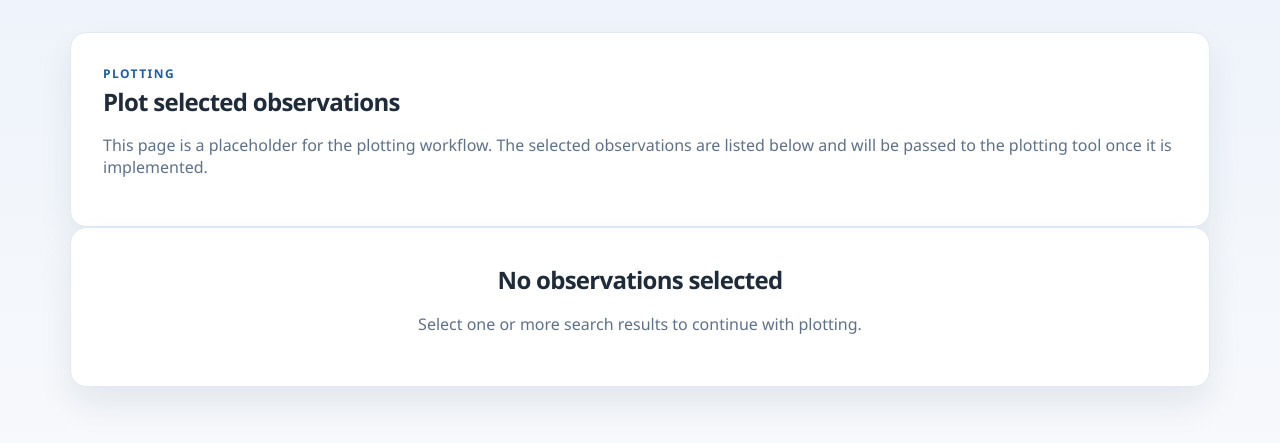
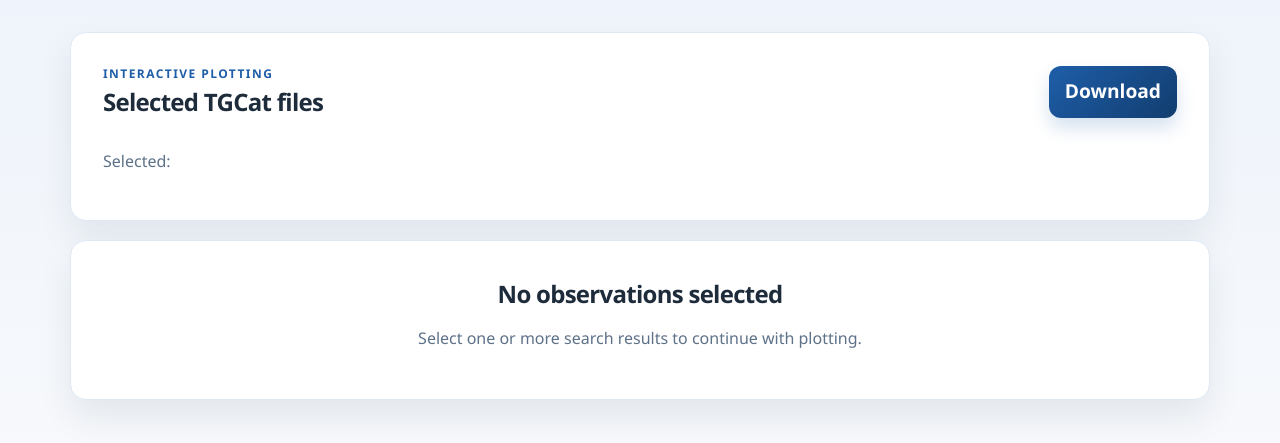
Before and after one commit to HETGS/tgdingo, a Django app: page /plot-spectrum/ in a window 1280 px wide. Shown: the part 77-520 px from the top of the page. Run offline with Django 5.2, Linux system fonts and the light colour scheme; parts of the project's set-up code (start-up, migrations or seed data) failed here and were passed over; some libraries are stand-ins or nearby versions.

Commit message:
Further updates of text, buttons, design

```diff
--- a/catalog/views.py
+++ b/catalog/views.py
@@ -601,7 +601,7 @@ def _format_observation_label(observation, source_name):
     if _obsid_has_multiple_obi(observation.obsid):
         return f"ObsID: {observation.obsid} (OBI: {observation.obi}, {source_name})"
     else:
-        return f"ObsID: {observation.obsid} ({sname})"
+        return f"ObsID: {observation.obsid} ({source_name})"
 
 
 def _selected_observation_display_name(observation_id):
@@ -924,7 +924,12 @@ def _build_download_zip(selected_obsids, selected_categories):
 
 def download_selection(request):
     """Render the bulk-download selection page or return a ZIP archive for the chosen groups."""
-    raw_obsids = request.GET.getlist("obsids") + request.POST.getlist("obsids")
+    raw_obsids = (
+        request.GET.getlist("obsids")
+        + request.POST.getlist("obsids")
+        + request.GET.getlist("tgcat_ids")
+        + request.POST.getlist("tgcat_ids")
+    )
     selected_obsids = _normalized_obsid_list(raw_obsids)
 
     selected_obs_labels = [
@@ -964,6 +969,7 @@ def download_selection(request):
             "selected_obs_labels": selected_obs_labels,
             "selected_categories": selected_categories,
             "download_options": DOWNLOAD_DATA_OPTIONS,
+            "plot_tgcat_ids": selected_obsids,
         },
     )
 
@@ -1010,6 +1016,7 @@ def plot_selection(request):
         "catalog/plot_selection.html",
         {
             "selected_tgcat_ids": selected_tgcat_ids,
+            "plot_tgcat_ids": selected_tgcat_ids,
             "selected_obs_labels": selected_obs_labels,
             "analysis": analysis,
             "plot_analysis_modes": PLOT_ANALYSIS_MODES,
@@ -1179,6 +1186,7 @@ def observation_detail(request, obsid_slug):
     if observation is None:
         raise Http404("Observation not found.")
 
+    applicable_tgcat_ids = list(queryset.values_list("id", flat=True))
     source = Source.objects.filter(srcid=observation.srcid).first()
     show_obi = _obsid_has_multiple_obi(observation.obsid)
 
@@ -1214,6 +1222,8 @@ def observation_detail(request, obsid_slug):
         "observation_date_iso": observation_date_iso,
         "notes_text": _as_plain_text(getattr(observation, "comments", None)),
         "preview_images": _preview_images_by_source(obsid, requested_obi),
+        "plot_tgcat_ids": applicable_tgcat_ids,
+        "download_obsids": applicable_tgcat_ids,
     }
     return render(request, "catalog/observation_detail.html", context)
 
--- a/static/catalog.css
+++ b/static/catalog.css
@@ -72,6 +72,13 @@ nav a {
 
 .page-content {
   padding: 2rem 0 4rem;
+}
+
+.break {
+    flex-basis: 100%;
+    /* 2. Forces this element to take up the full row width */
+    height: 0;
+    /* 3. Ensures it takes up no vertical space */
 }
 
 .hero,
@@ -488,8 +495,19 @@ button:hover:not(:disabled) {
   display: flex;
   justify-content: space-between;
   align-items: center;
+  flex-wrap: wrap;
   gap: 1rem;
   margin-bottom: 1.2rem;
+}
+
+.detail-header > .break {
+  flex-basis: 100%;
+  height: 0;
+}
+
+.detail-header > .muted-note {
+  flex-basis: 100%;
+  margin-top: 0;
 }
 
 .header-actions {
--- a/templates/catalog/observation_detail.html
+++ b/templates/catalog/observation_detail.html
@@ -9,8 +9,8 @@
       <h1>Observation {{ observation.obsid }}{% if show_obi and observation.obi is not None %} (OBI: {{ observation.obi }}){% endif %}</h1>
     </div>
     <div class="header-actions">
-      <a class="button big-button" href="{% url 'catalog:plot_spectrum' %}?tgcat_ids={{ observation.id }}">Plot</a>
-      <a class="button big-button" href="{% url 'catalog:download_selection' %}?obsids={{ observation.id }}">Download</a>
+      <a class="button big-button" href="{% url 'catalog:plot_spectrum' %}?{% for tgcat_id in plot_tgcat_ids %}{% if not forloop.first %}&{% endif %}tgcat_ids={{ tgcat_id }}{% endfor %}">Plot</a>
+      <a class="button big-button" href="{% url 'catalog:download_selection' %}?{% for obsid in download_obsids %}{% if not forloop.first %}&{% endif %}obsids={{ obsid }}{% endfor %}">Download</a>
     </div>
   </section>
 
--- a/templates/catalog/plot_selection.html
+++ b/templates/catalog/plot_selection.html
@@ -3,21 +3,18 @@
 {% block title %}Plot selected observations{% endblock %}
 
 {% block content %}
-  <section class="page-hero panel">
+  <section class="detail-header panel">
     <div>
-      <p class="eyebrow">Plotting</p>
-      {% if plot_html %}
-        <h1>{% if selected_tgcat_ids|length > 1 %}Selected observations{% else %}Selected observation{% endif %}</h1>
-      {% else %}
-        <h1>Plot selected observations</h1>
-      {% endif %}
+        <p class="eyebrow">Interactive Plotting</p>
+        <h1>Selected TGCat files</h1>
     </div>
-    {% if plot_html %}
-      <p class="muted-note">Selected: {{ selected_obs_labels|join:", " }}</p>
-    {% else %}
-      <p class="muted-note">This page is a placeholder for the plotting workflow. The selected observations are listed below and will be passed to the plotting tool once it is implemented.</p>
-    {% endif %}
-  </section>
+    <div class="header-actions">
+        <a class="button big-button"
+            href="{% url 'catalog:download_selection' %}?{% for tgcat_id in plot_tgcat_ids %}{% if not forloop.first %}&{% endif %}tgcat_ids={{ tgcat_id }}{% endfor %}">Download</a>
+    </div>
+    <div class="break"></div>
+    <p class="muted-note">Selected: {{ selected_obs_labels|join:", " }}</p>
+   </section>
 
   {% if selected_tgcat_ids %}
     <section class="panel">
```
Also changed, not shown: catalog/tests.py (+20 -1 lines), templates/catalog/download_selection.html (+12 -5 lines).
